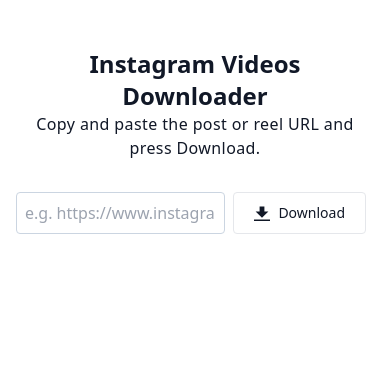
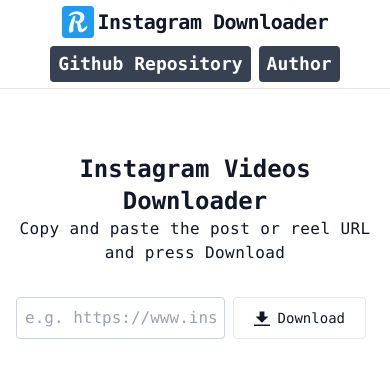
Before and after one commit to riad-azz/instagram-video-downloader, a Next.js app: page / in a window 390 px wide. Shown: the top 378 px of the page. Built offline with nearby package versions, Linux system fonts and the light colour scheme.

Commit message:
Update Finalized home page UI Added mobile responsive UI

```diff
--- a/app/layout.tsx
+++ b/app/layout.tsx
@@ -14,7 +14,7 @@
 }) {
   return (
     <html lang="en">
-      <body className="bg-white text-gray-900">{children}</body>
+      <body className="bg-white text-gray-900 font-mono">{children}</body>
     </html>
   );
 }
--- a/app/page.tsx
+++ b/app/page.tsx
@@ -1,17 +1,42 @@
+import Link from "next/link";
 import InstagramForm from "./components/InstagramForm";
+import Image from "next/image";
 
 export default function Home() {
   return (
-    <main className="w-full md:max-w-2xl mx-auto p-4 my-8 md:border rounded">
+    <>
+      <header className="flex flex-col md:flex-row md:px-8 gap-2 w-full justify-between items-center px-2 py-1.5 mb-12 border-b">
+        <div className="flex gap-1 items-center text-xl font-bold tracking-tight">
+          <Image src="/logo.png" alt="Logo" width={32} height={32} />
+          <Link href="/">Instagram Downloader</Link>
+        </div>
+        <ul className="flex gap-2 text-lg font-semibold">
+          <li className="px-2 py-1 bg-gray-700 hover:bg-gray-900 text-white rounded">
+            <Link
+              href="https://github.com/riad-azz/instagram-videos-downloader"
+              target="_blank"
+            >
+              Github Repository
+            </Link>
+          </li>
+          <li className="px-2 py-1 bg-gray-700 hover:bg-gray-900 text-white rounded">
+            <Link href="https://github.com/riad-azz/" target="_blank">
+              Author
+            </Link>
+          </li>
+        </ul>
+      </header>
+      <main className="w-full md:max-w-2xl mx-auto p-4 md:border rounded">
         <header className="mb-8">
           <h1 className="text-2xl text-center font-bold select-none">
             Instagram Videos Downloader
           </h1>
           <p className="tracking-wide text-center">
-          Copy and paste the post or reel URL and press Download.
+            Copy and paste the post or reel URL and press Download
           </p>
         </header>
         <InstagramForm />
       </main>
+    </>
   );
 }
```
Also changed, not shown: public/logo.png (added). Lines whose indentation alone changed are shown as unchanged.
